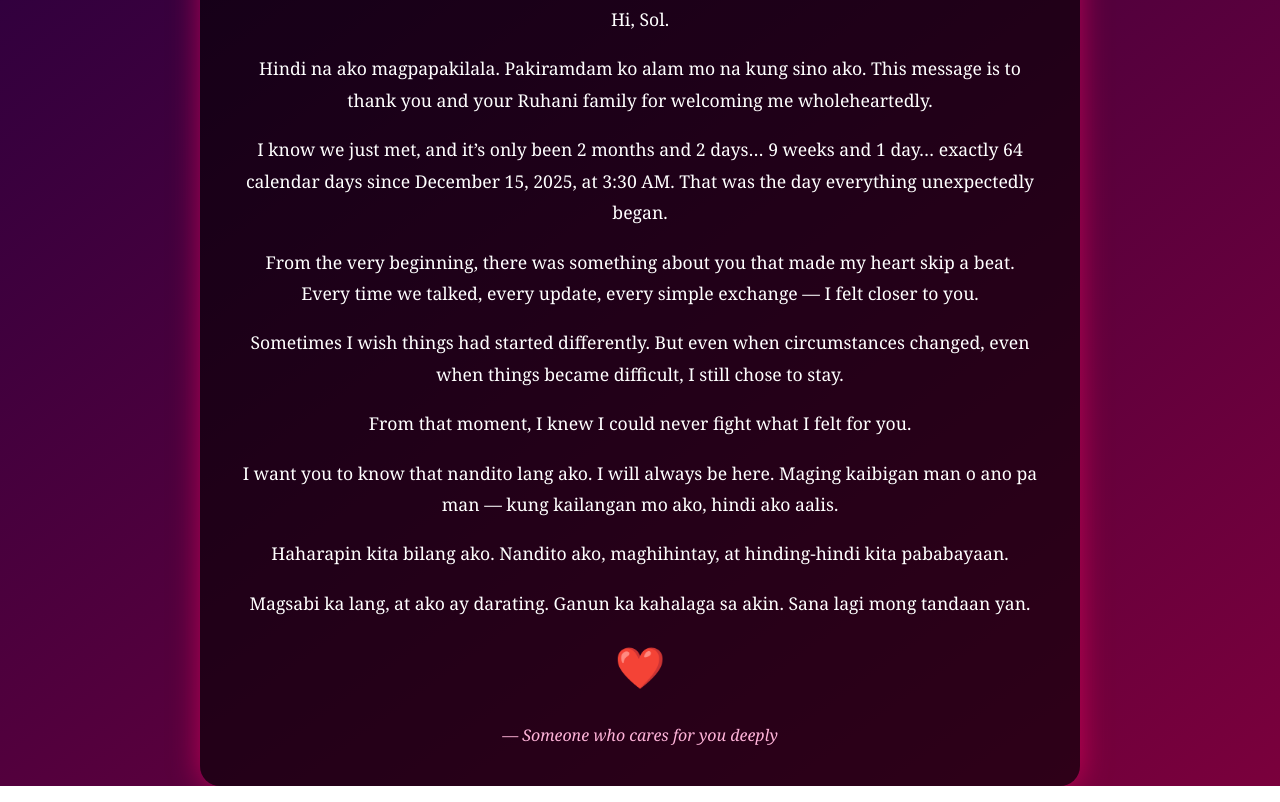
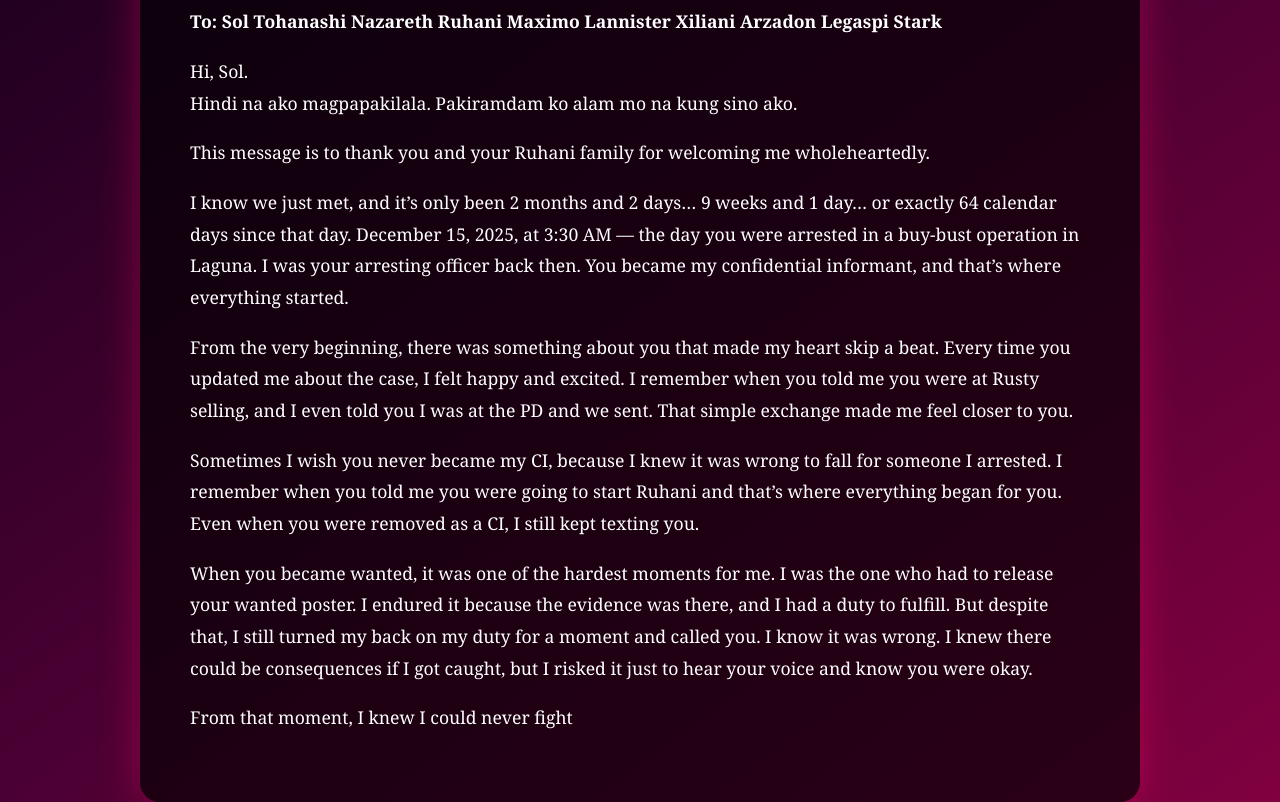
Before and after one commit to SkittsYT/cervr, a plain HTML site: page index.html in a window 1280 px wide. Shown: the part 138-940 px from the top of the page. Drawn offline with Linux system fonts and the light colour scheme.

Commit message:
Update index.html

```diff
--- a/index.html
+++ b/index.html
@@ -3,46 +3,52 @@
 <head>
 <meta charset="UTF-8">
 <meta name="viewport" content="width=device-width, initial-scale=1.0">
-<title>For Sol ❤️</title>
+<title>Happy Hearts Day, Sol ❤️</title>
+
 <style>
     body {
         margin: 0;
         padding: 0;
         font-family: 'Georgia', serif;
-        background: linear-gradient(to bottom right, #2c003e, #7a003c);
-        color: white;
+        background: linear-gradient(to bottom right, #1a001f, #4b0033, #800040);
+        color: #ffffff;
         display: flex;
         justify-content: center;
         align-items: center;
         min-height: 100vh;
-        text-align: center;
     }
 
     .container {
-        background: rgba(0,0,0,0.6);
-        padding: 40px;
+        max-width: 900px;
+        padding: 50px;
+        background: rgba(0, 0, 0, 0.65);
         border-radius: 20px;
-        max-width: 800px;
-        box-shadow: 0 0 30px rgba(255, 0, 100, 0.6);
+        box-shadow: 0 0 40px rgba(255, 0, 100, 0.4);
         animation: fadeIn 2s ease-in-out;
     }
 
     h1 {
-        font-size: 2.5em;
-        margin-bottom: 20px;
-        color: #ff4da6;
+        text-align: center;
+        color: #ff66b2;
+        margin-bottom: 30px;
     }
 
     p {
         line-height: 1.8;
+        margin-bottom: 18px;
         font-size: 1.1em;
-        margin-bottom: 15px;
     }
 
     .heart {
+        text-align: center;
         font-size: 40px;
+        margin-top: 30px;
         animation: heartbeat 1.5s infinite;
-        margin-top: 20px;
+    }
+
+    @keyframes fadeIn {
+        from { opacity: 0; transform: translateY(20px); }
+        to { opacity: 1; transform: translateY(0); }
     }
 
     @keyframes heartbeat {
@@ -53,77 +59,56 @@
         100% { transform: scale(1); }
     }
 
-    @keyframes fadeIn {
-        from { opacity: 0; transform: translateY(20px); }
-        to { opacity: 1; transform: translateY(0); }
-    }
-
     .footer {
-        margin-top: 30px;
+        text-align: center;
+        margin-top: 40px;
         font-style: italic;
         color: #ffb3d9;
     }
 </style>
 </head>
+
 <body>
 
 <div class="container">
     <h1>Happy Hearts Day, Sol ❤️</h1>
 
-    <p>Hi, Sol.</p>
+    <p><strong>To: Sol Tohanashi Nazareth Ruhani Maximo Lannister Xiliani Arzadon Legaspi Stark</strong></p>
 
-    <p>
-    Hindi na ako magpapakilala. Pakiramdam ko alam mo na kung sino ako.
-    This message is to thank you and your Ruhani family for welcoming me wholeheartedly.
-    </p>
+    <p>Hi, Sol.<br>
+    Hindi na ako magpapakilala. Pakiramdam ko alam mo na kung sino ako.</p>
+
+    <p>This message is to thank you and your Ruhani family for welcoming me wholeheartedly.</p>
 
     <p>
     I know we just met, and it’s only been 2 months and 2 days… 9 weeks and 1 day…
-    exactly 64 calendar days since December 15, 2025, at 3:30 AM.
-    That was the day everything unexpectedly began.
+    or exactly 64 calendar days since that day. December 15, 2025, at 3:30 AM —
+    the day you were arrested in a buy-bust operation in Laguna.
+    I was your arresting officer back then. You became my confidential informant,
+    and that’s where everything started.
     </p>
 
     <p>
     From the very beginning, there was something about you that made my heart skip a beat.
-    Every time we talked, every update, every simple exchange —
-    I felt closer to you.
+    Every time you updated me about the case, I felt happy and excited.
+    I remember when you told me you were at Rusty selling, and I even told you I was at the PD and we sent.
+    That simple exchange made me feel closer to you.
     </p>
 
     <p>
-    Sometimes I wish things had started differently.
-    But even when circumstances changed, even when things became difficult,
-    I still chose to stay.
+    Sometimes I wish you never became my CI, because I knew it was wrong to fall for someone I arrested.
+    I remember when you told me you were going to start Ruhani and that’s where everything began for you.
+    Even when you were removed as a CI, I still kept texting you.
     </p>
 
     <p>
-    From that moment, I knew I could never fight what I felt for you.
+    When you became wanted, it was one of the hardest moments for me.
+    I was the one who had to release your wanted poster.
+    I endured it because the evidence was there, and I had a duty to fulfill.
+    But despite that, I still turned my back on my duty for a moment and called you.
+    I know it was wrong. I knew there could be consequences if I got caught,
+    but I risked it just to hear your voice and know you were okay.
     </p>
 
     <p>
-    I want you to know that nandito lang ako.
-    I will always be here.
-    Maging kaibigan man o ano pa man —
-    kung kailangan mo ako, hindi ako aalis.
-    </p>
-
-    <p>
-    Haharapin kita bilang ako.
-    Nandito ako, maghihintay,
-    at hinding-hindi kita pababayaan.
-    </p>
-
-    <p>
-    Magsabi ka lang, at ako ay darating.
-    Ganun ka kahalaga sa akin.
-    Sana lagi mong tandaan yan.
-    </p>
-
-    <div class="heart">❤️</div>
-
-    <div class="footer">
-        — Someone who cares for you deeply
-    </div>
-</div>
-
-</body>
-</html>
+    From that moment, I knew I could never fight
```
